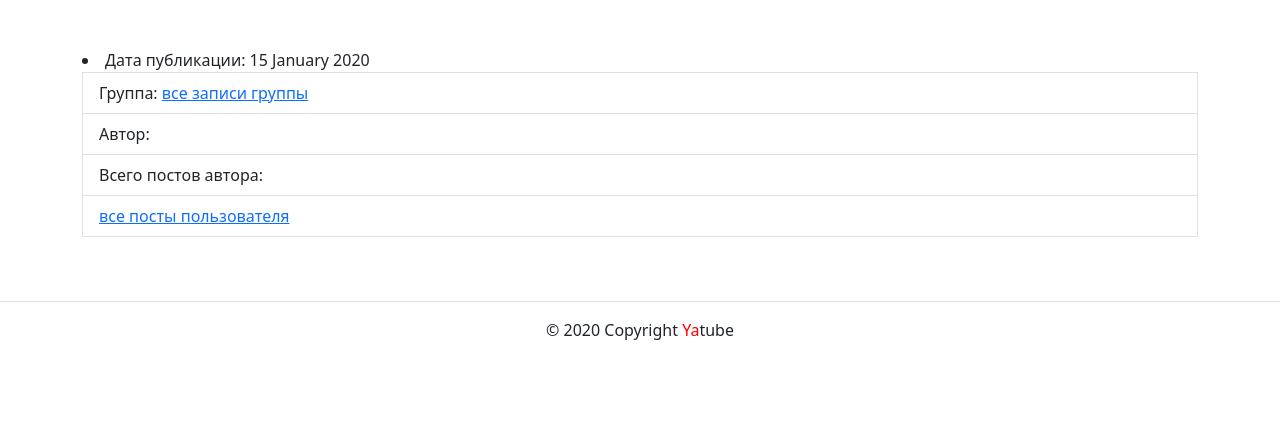
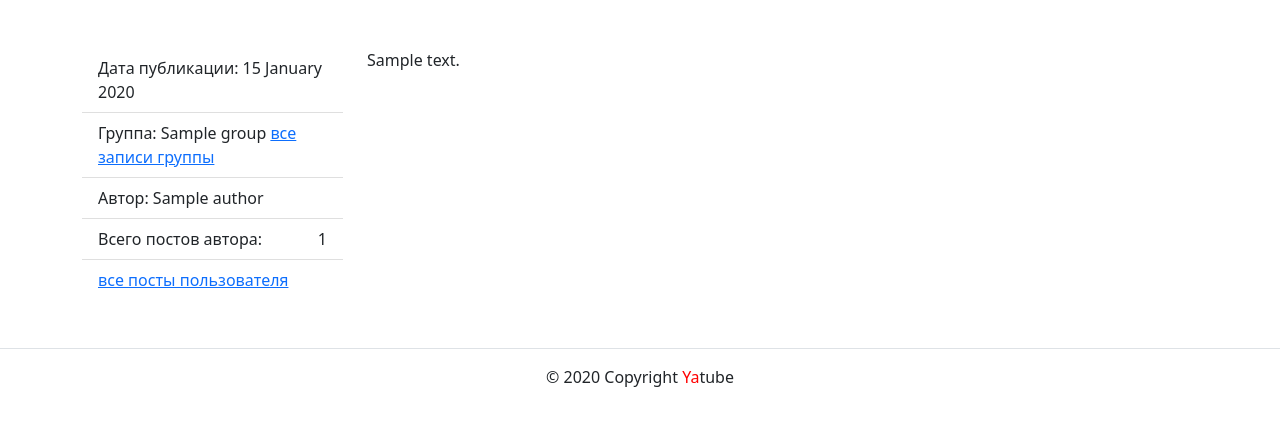
Before and after one commit to lets-dancing/hw02_community, a Django app: template yatube/templates/posts/post_detail.html in a window 1280 px wide. Shown: the part 56-482 px from the top of the page. Run offline with Django 3.2, Linux system fonts and the light colour scheme; the template is opened without the code that fills it: most values are stand-ins (such as "Sample title", 1, 10 or a date in 2020); some libraries are stand-ins or nearby versions.

Commit message:
profile and post_detail

```diff
--- a/yatube/templates/posts/post_detail.html
+++ b/yatube/templates/posts/post_detail.html
@@ -1,43 +1,34 @@
 {% extends 'base.html' %}
 {% block content %}
     <title>Пост {{ post|truncatechars:30 }}</title>
-            <li>
+    <div class="row">
+      <aside class="col-12 col-md-3">
+        <ul class="list-group list-group-flush">
+            <li class="list-group-item">
               Дата публикации: {{ post.pub_date|date:"d E Y" }}
             </li>
-            <!-- если у поста есть группа -->
+              {% if post.group %}
               <li class="list-group-item">
-                Группа: <!-- Название группы -->
-                <a href="<!-- -->">
+                Группа: {{post.group.title}}
+                <a href="{% url 'posts:group_list' post.group.slug %}">
                   все записи группы
                 </a>
               </li>
+              {% endif %}
               <li class="list-group-item">
-                Автор: <!--Лев Толстой-->
+                Автор: {{post.author.get_full_name}}
               </li>
               <li class="list-group-item d-flex justify-content-between align-items-center">
-              Всего постов автора:  <span ><!-- --></span>
+              Всего постов автора:  <span >{{post.author.posts.count}}</span>
             </li>
             <li class="list-group-item">
-              <a href="<!-- -->">
+              <a href="{% url 'posts:profile' post.author.username %}">
                 все посты пользователя
               </a>
             </li>
           </ul>
         </aside>
         <article class="col-12 col-md-9">
-          <p>
-           <!--
-            [Фокшаны.] Еще переходъ до Фокшанъ, во время котораго я ѣхалъ съ
-            Монго. Человѣкъ пустой, но съ твердыми, хотя и ложными убѣжденіями.
-            Генерал[у] по этому должно быть случаю, угодно было спрашивать о мое
-            мъ здоровьи.
-            Свинья! К[о]вырялъ носъ и ничего не написалъ — вотъ 2 упрека за
-            нын[ѣшній]     день. Послѣдній упрекъ становится слишкомъ частъ,
-            хотя походъ и можетъ служить въ немъ отчасти извиненіемъ.
-            Отношенія мои съ товарищами становятся такъ пріятны, что мнѣ
-            жалко бросить штабъ. Здоровье кажется (2) лучше.
-           -->
-          </p>
+          <p>{{post.text}}</p>
         </article>
-{% include 'posts/includes/paginator.html' %}
 {% endblock %}
--- a/yatube/templates/posts/profile.html
+++ b/yatube/templates/posts/profile.html
@@ -17,11 +17,10 @@
   <p>
     {{ post.text }}
   </p>
-  <a href={% url 'posts:post_detail' post.group.id %}>подробная информация</a>
+  <a href={% url 'posts:post_detail' post.group.pk %}>подробная информация</a>
 </article>
 <a href={% url 'posts:group_list' post.group.slug %}>все записи группы</a>
-<hr>
-<!-- Остальные посты. после последнего нет черты -->
+{% if not forloop.last %}<hr>{% endif %}
 {% include 'posts/includes/paginator.html' %}
 {% endfor %}
 {% endblock %}
```
Also changed, not shown: yatube/posts/views.py (+4 -4 lines).
